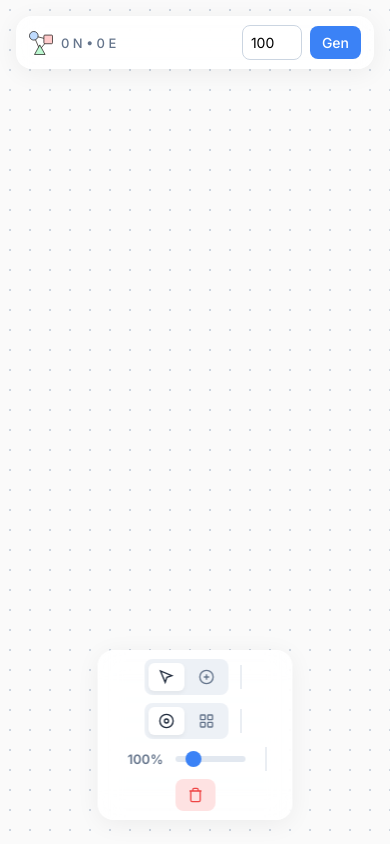
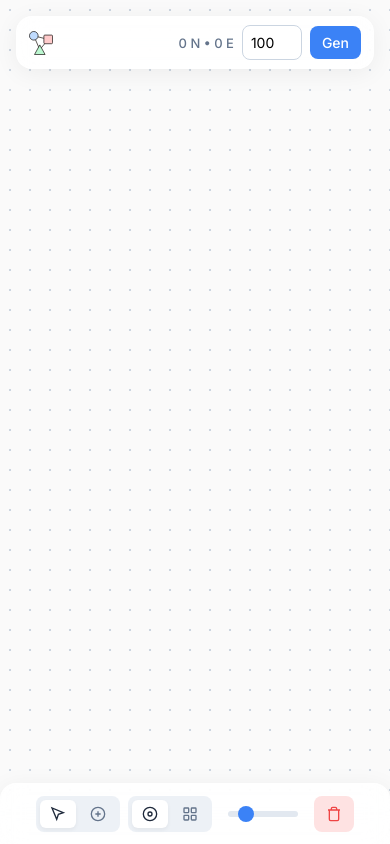
Before and after one commit to harchcode/web-digraph, a website built with Vite: page packages/site/index.html in a window 390 px wide. Built offline with nearby package versions, Linux system fonts and the light colour scheme.

Commit message:
update ui

```diff
--- a/packages/site/index.html
+++ b/packages/site/index.html
@@ -56,29 +56,41 @@
         background-size: 20px 20px;
       }
 
-      /* Glass Panel Utility */
-      .glass-panel {
+      /* Base Glass Style */
+      .glass {
         background: var(--glass-bg);
         backdrop-filter: blur(12px);
         -webkit-backdrop-filter: blur(12px);
         border: var(--glass-border);
         border-radius: 16px;
         box-shadow: var(--glass-shadow);
-        position: absolute;
-        z-index: 10;
-        display: flex;
-        align-items: center;
       }
 
-      /* Top Bar */
-      .top-bar {
+      /* Top Bar Container (Desktop: Transparent, Mobile: Glass) */
+      .top-bar-container {
+        position: absolute;
         top: 16px;
         left: 16px;
         right: 16px;
+        z-index: 10;
+        display: flex;
+        justify-content: space-between;
+        align-items: center;
+        pointer-events: none; /* Let clicks pass through empty space */
+      }
+
+      .top-spacer {
+        flex: 1;
+      }
+
+      /* Inner panels (Desktop: Glass, Mobile: Transparent) */
+      .brand-panel,
+      .generator-panel {
+        pointer-events: auto;
         padding: 12px 16px;
+        display: flex;
+        align-items: center;
         gap: 16px;
-        justify-content: flex-start;
-        flex-wrap: nowrap;
       }
 
       .brand {
@@ -106,11 +118,6 @@
         white-space: nowrap;
       }
 
-      .top-spacer {
-        flex: 1;
-        min-width: 8px;
-      }
-
       .generator {
         display: flex;
         gap: 8px;
@@ -124,6 +131,7 @@
 
       /* Toolbar (Bottom Center) */
       .toolbar {
+        position: absolute;
         bottom: 24px;
         left: 50%;
         transform: translateX(-50%);
@@ -131,8 +139,10 @@
         gap: 8px;
         width: auto;
         max-width: calc(100vw - 32px);
+        display: flex;
         flex-wrap: wrap;
         justify-content: center;
+        z-index: 10;
       }
 
       /* Controls & Inputs */
@@ -206,12 +216,6 @@
         box-shadow: 0 2px 4px rgba(0, 0, 0, 0.05);
       }
 
-      .divider {
-        width: 1px;
-        height: 24px;
-        background: rgba(203, 213, 225, 0.8);
-        margin: 0 4px;
-      }
 
       /* Zoom Slider */
       .zoom-control {
@@ -263,16 +267,41 @@
         button {
           padding: 8px 12px;
         }
+      }
+
+      @media (max-width: 600px) {
+        /* Merge top panels into one bar */
+        .top-bar-container {
+          pointer-events: auto;
+          gap: 8px;
+          padding: 8px 12px;
+          background: var(--glass-bg);
+          backdrop-filter: blur(12px);
+          -webkit-backdrop-filter: blur(12px);
+          border: var(--glass-border);
+          border-radius: 16px;
+          box-shadow: var(--glass-shadow);
+        }
+        .top-spacer {
+          display: none;
+        }
+        .brand-panel,
+        .generator-panel {
+          background: transparent;
+          backdrop-filter: none;
+          border: none;
+          box-shadow: none;
+          padding: 0;
+          border-radius: 0;
+          gap: 8px;
+        }
+        .brand-panel {
+          flex: 1;
+          justify-content: space-between;
+        }
         .brand-text {
           display: none;
         }
-        .top-bar {
-          gap: 8px;
-          padding: 8px 12px;
-        }
-      }
-
-      @media (max-width: 500px) {
         .stats-text {
           display: none;
         }
@@ -292,14 +321,30 @@
         input[type="range"] {
           width: 70px;
         }
+
+        /* Dock bottom bar to full width at bottom */
+        .toolbar {
+          bottom: 0;
+          left: 0;
+          width: 100%;
+          max-width: 100%;
+          transform: none;
+          border-radius: 16px 16px 0 0;
+          border-bottom: none;
+          border-left: none;
+          border-right: none;
+          padding: 12px 8px;
+          justify-content: center;
+        }
       }
     </style>
   </head>
   <body>
     <canvas id="graph-canvas"></canvas>
 
-    <!-- Merged Top Bar -->
-    <div class="glass-panel top-bar">
+    <!-- Top Bar Container -->
+    <div class="top-bar-container">
+      <div class="brand-panel glass">
         <div class="brand">
           <img src="/favicon.svg" alt="Logo" />
           <h1 class="brand-text">Web Digraph</h1>
@@ -312,7 +357,9 @@
           ><span class="stats-text"> Edges</span
           ><span class="stats-short"> E</span>
         </div>
+      </div>
       <div class="top-spacer"></div>
+      <div class="generator-panel glass">
         <div class="generator">
           <input type="number" id="node-count" value="100" min="1" />
           <button class="btn-primary" id="btn-generate">
@@ -321,9 +368,10 @@
           </button>
         </div>
       </div>
+    </div>
 
-    <!-- Bottom Toolbar with SVG Icons -->
-    <div class="glass-panel toolbar">
+    <!-- Bottom Toolbar -->
+    <div class="glass toolbar">
       <!-- Mode Toggle -->
       <div class="toggle-group" id="mode-toggle">
         <button class="toggle-btn active" data-mode="move" title="Move">
@@ -355,7 +403,6 @@
         </button>
       </div>
 
-      <div class="divider"></div>
 
       <!-- Select Toggle -->
       <div class="toggle-group" id="select-toggle">
@@ -395,15 +442,12 @@
         </button>
       </div>
 
-      <div class="divider"></div>
 
       <!-- Zoom -->
       <div class="zoom-control">
-        <span id="zoom-display">100%</span>
         <input type="range" id="zoom-slider" min="10" max="500" value="100" />
       </div>
 
-      <div class="divider"></div>
 
       <!-- Actions -->
       <button class="btn-danger" id="btn-delete" title="Delete Selected">
```
Lines whose indentation alone changed are shown as unchanged.
